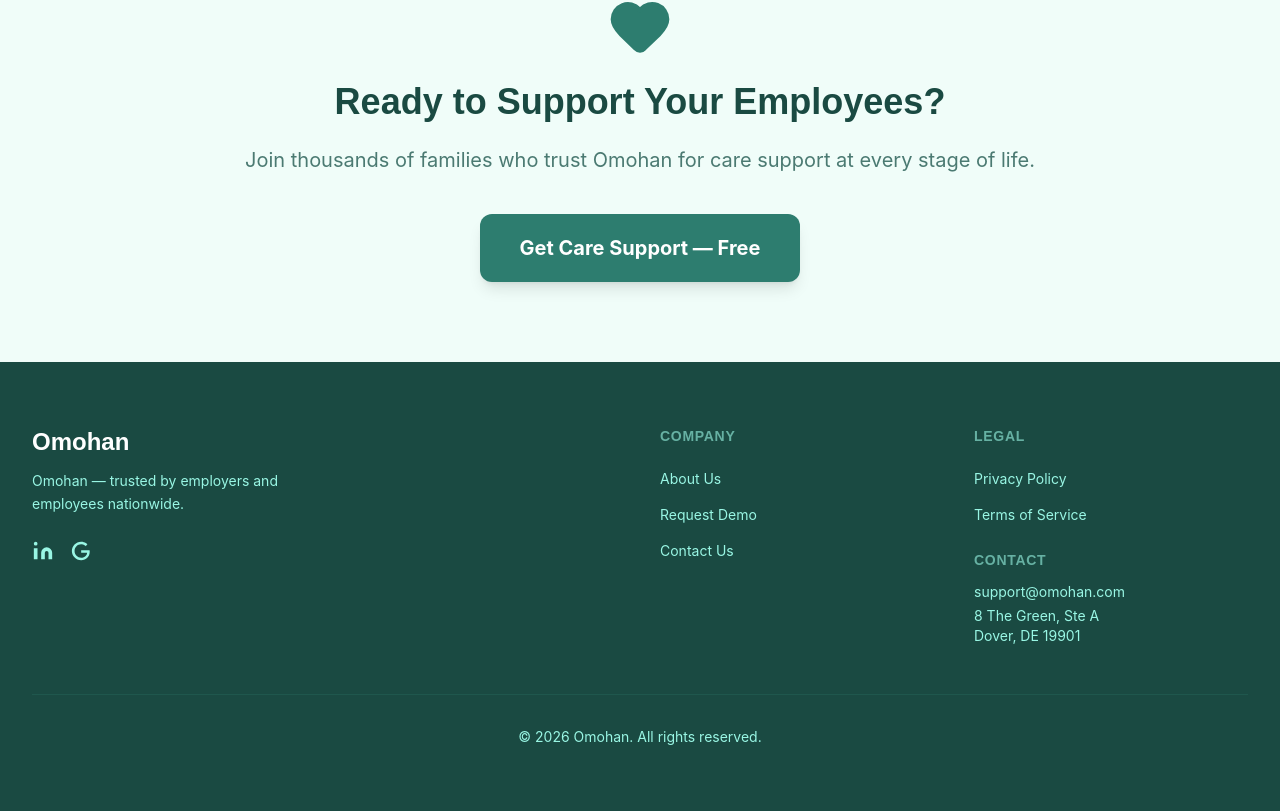
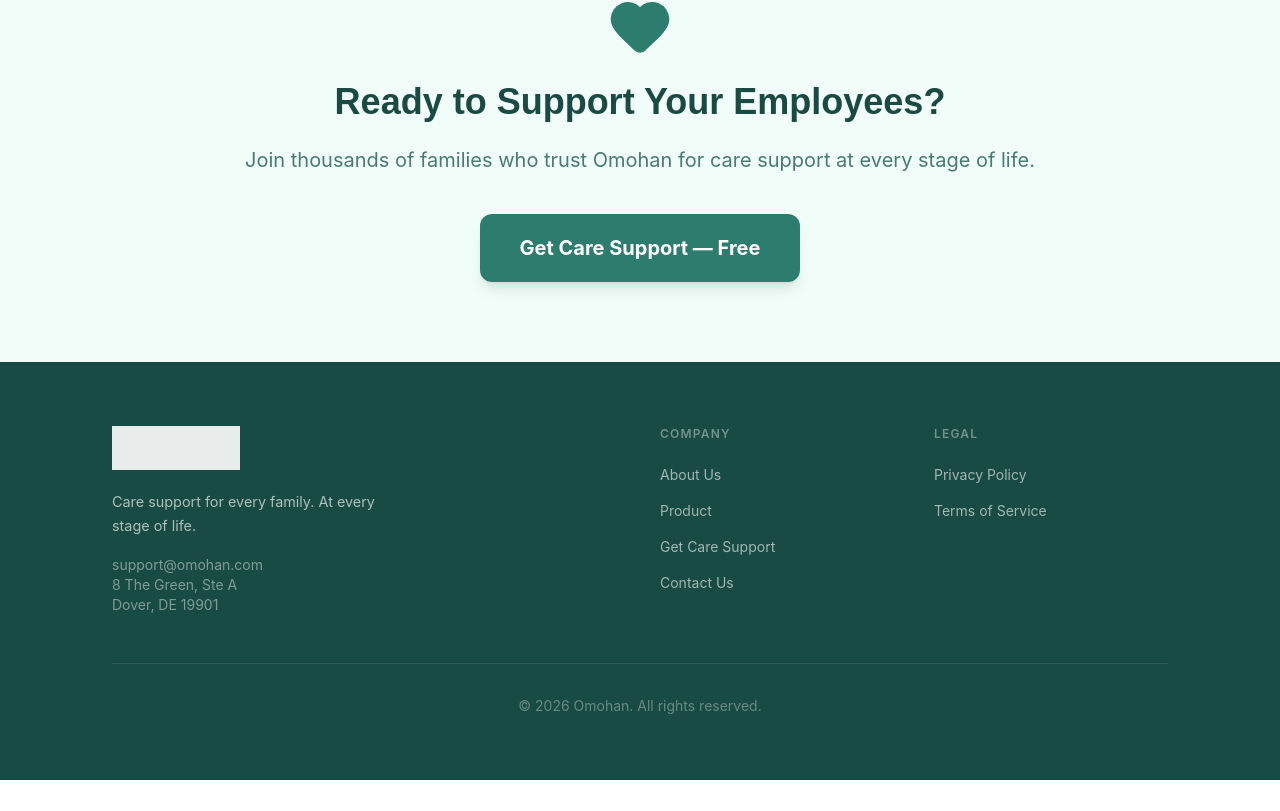
Before and after one commit to Textingman/bume-omohan, a Next.js app: page / in a window 1280 px wide. Shown: the part 3419-4230 px from the top of the page. After the commit the page ends 4199 px from the top, so only its background shows below. Built offline with nearby package versions, Linux system fonts and the light colour scheme.

Commit message:
brand: Omohan footer with real logo, Contact/Privacy/Terms

```diff
--- a/app/components/Footer.tsx
+++ b/app/components/Footer.tsx
@@ -1,58 +1,50 @@
 import Link from 'next/link';
+import Image from 'next/image';
 
 export default function Footer() {
   return (
-    <footer className="text-white py-16" style={{ backgroundColor: '#1A4A42' }}>
-      <div className="max-w-7xl mx-auto px-4 sm:px-6 lg:px-8">
+    <footer style={{ backgroundColor: '#174B43', color: '#FFFFFF' }}>
+      <div className="max-w-6xl mx-auto px-6 lg:px-12 py-16">
         <div className="grid md:grid-cols-4 gap-10 mb-12">
-          {/* Brand */}
           <div className="md:col-span-2">
-            <h3 className="text-2xl font-extrabold mb-3">Omohan</h3>
-            <p className="text-sm leading-relaxed mb-6" style={{ color: '#99F6E4', maxWidth: '280px' }}>
-              Omohan — trusted by employers and employees nationwide.
+            <div className="mb-5">
+              <Image src="/logo.png" alt="Omohan" width={130} height={44} className="h-11 w-auto object-contain"
+                style={{ filter: 'brightness(0) invert(1)', opacity: 0.9 }} />
+            </div>
+            <p style={{ color: 'rgba(255,255,255,0.65)', fontSize: '0.9rem', lineHeight: 1.7, maxWidth: '280px', fontFamily: 'Inter, sans-serif' }}>
+              Care support for every family. At every stage of life.
             </p>
-            <div className="flex items-center gap-4">
-              <a href="https://linkedin.com" target="_blank" rel="noopener noreferrer" aria-label="LinkedIn" className="hover:opacity-80 transition-opacity">
-                <svg xmlns="http://www.w3.org/2000/svg" width="22" height="22" viewBox="0 0 24 24" fill="#99F6E4">
-                  <path d="M16 8a6 6 0 0 1 6 6v7h-4v-7a2 2 0 0 0-2-2 2 2 0 0 0-2 2v7h-4v-7a6 6 0 0 1 6-6z" />
-                  <rect x="2" y="9" width="4" height="12" />
-                  <circle cx="4" cy="4" r="2" />
-                </svg>
-              </a>
-              <a href="https://google.com" target="_blank" rel="noopener noreferrer" aria-label="Google" className="hover:opacity-80 transition-opacity">
-                <svg xmlns="http://www.w3.org/2000/svg" width="22" height="22" viewBox="0 0 24 24" fill="#99F6E4">
-                  <path d="M21.35 11.1H12.18V13.83H18.69C18.36 17.64 15.19 19.27 12.19 19.27C8.36 19.27 5 16.25 5 12C5 7.9 8.2 4.73 12.2 4.73C15.29 4.73 17.1 6.7 17.1 6.7L19 4.72C19 4.72 16.56 2 12.1 2C6.42 2 2.03 6.8 2.03 12C2.03 17.05 6.16 22 12.25 22C17.6 22 21.5 18.33 21.5 12.91C21.5 11.76 21.35 11.1 21.35 11.1Z" />
-                </svg>
-              </a>
-            </div>
+            <p className="mt-4 text-sm" style={{ color: 'rgba(255,255,255,0.45)', fontFamily: 'Inter, sans-serif' }}>
+              support@omohan.com<br />8 The Green, Ste A<br />Dover, DE 19901
+            </p>
           </div>
-
-          {/* Company */}
           <div>
-            <h4 className="font-semibold text-sm uppercase tracking-wider mb-5" style={{ color: '#99F6E4', opacity: 0.6 }}>Company</h4>
+            <p className="text-xs font-semibold uppercase tracking-widest mb-5" style={{ color: 'rgba(255,255,255,0.4)', fontFamily: 'Inter, sans-serif' }}>Company</p>
             <ul className="space-y-3">
-              <li><Link href="/about" className="text-sm hover:text-white transition-colors" style={{ color: '#99F6E4' }}>About Us</Link></li>
-              <li><Link href="/signup" className="text-sm hover:text-white transition-colors" style={{ color: '#99F6E4' }}>Request Demo</Link></li>
-              <li><Link href="/contact" className="text-sm hover:text-white transition-colors" style={{ color: '#99F6E4' }}>Contact Us</Link></li>
+              {[{ label: 'About Us', href: '/about' }, { label: 'Product', href: '/product' }, { label: 'Get Care Support', href: '/signup' }, { label: 'Contact Us', href: '/contact' }].map(item => (
+                <li key={item.href}>
+                  <Link href={item.href} className="text-sm hover:text-white transition-colors" style={{ color: 'rgba(255,255,255,0.6)', fontFamily: 'Inter, sans-serif' }}>
+                    {item.label}
+                  </Link>
+                </li>
+              ))}
             </ul>
           </div>
-
-          {/* Legal + Contact */}
           <div>
-            <h4 className="font-semibold text-sm uppercase tracking-wider mb-5" style={{ color: '#99F6E4', opacity: 0.6 }}>Legal</h4>
-            <ul className="space-y-3 mb-6">
-              <li><Link href="/privacy" className="text-sm hover:text-white transition-colors" style={{ color: '#99F6E4' }}>Privacy Policy</Link></li>
-              <li><Link href="/terms" className="text-sm hover:text-white transition-colors" style={{ color: '#99F6E4' }}>Terms of Service</Link></li>
+            <p className="text-xs font-semibold uppercase tracking-widest mb-5" style={{ color: 'rgba(255,255,255,0.4)', fontFamily: 'Inter, sans-serif' }}>Legal</p>
+            <ul className="space-y-3">
+              {[{ label: 'Privacy Policy', href: '/privacy' }, { label: 'Terms of Service', href: '/terms' }].map(item => (
+                <li key={item.href}>
+                  <Link href={item.href} className="text-sm hover:text-white transition-colors" style={{ color: 'rgba(255,255,255,0.6)', fontFamily: 'Inter, sans-serif' }}>
+                    {item.label}
+                  </Link>
+                </li>
+              ))}
             </ul>
-            <h4 className="font-semibold text-sm uppercase tracking-wider mb-3" style={{ color: '#99F6E4', opacity: 0.6 }}>Contact</h4>
-            <p className="text-sm" style={{ color: '#99F6E4' }}>support@omohan.com</p>
-            <p className="text-sm mt-1" style={{ color: '#99F6E4' }}>8 The Green, Ste A</p>
-            <p className="text-sm" style={{ color: '#99F6E4' }}>Dover, DE 19901</p>
           </div>
         </div>
-
-        <div className="pt-8" style={{ borderTop: '1px solid #2D7D6F44' }}>
-          <p className="text-center text-sm" style={{ color: '#99F6E4' }}>
+        <div className="pt-8" style={{ borderTop: '1px solid rgba(255,255,255,0.1)' }}>
+          <p className="text-center text-sm" style={{ color: 'rgba(255,255,255,0.35)', fontFamily: 'Inter, sans-serif' }}>
             &copy; {new Date().getFullYear()} Omohan. All rights reserved.
           </p>
         </div>
```
